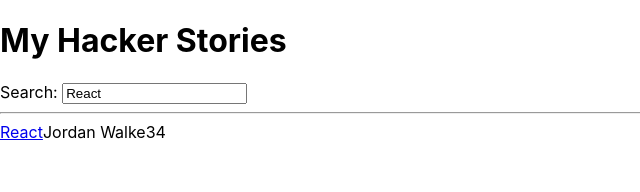
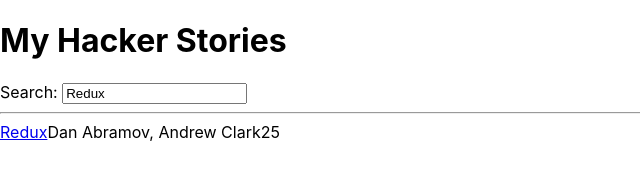
Before and after one commit to juiceghost/chas-hacker-stories, a React (Create React App) app: page / in a window 1280 px wide. Shown: the top 192 px of the page, without its empty margins (0-640 px from the left). Built offline with nearby package versions, Linux system fonts and the light colour scheme.

Commit message:
Fixed a typo or two

```diff
--- a/src/App.js
+++ b/src/App.js
@@ -1,12 +1,12 @@
-import React from 'react';
+import React, { useEffect, useState } from 'react';
 
 const useSemiPersistentState = (key, initialState) => {
-  const [value, setValue] = React.useState(
+  const [value, setValue] = useState(
     localStorage.getItem(key) || initialState
   );
 
-  React.useEffect(() => {
-    localStorage.setItem('value', value);
+  useEffect(() => {
+    localStorage.setItem(key, value);
   }, [value]);
 
   return [value, setValue];
@@ -38,7 +38,7 @@
       objectID: 2,
     }];
 
-  const [searchTerm, setSearchTerm] = useSemiPersistentState('search', 'React');
+  const [searchTerm, setSearchTerm] = useSemiPersistentState('search', 'Redux');
 
   const handleSearch = event => {
     setSearchTerm(event.target.value);
```
